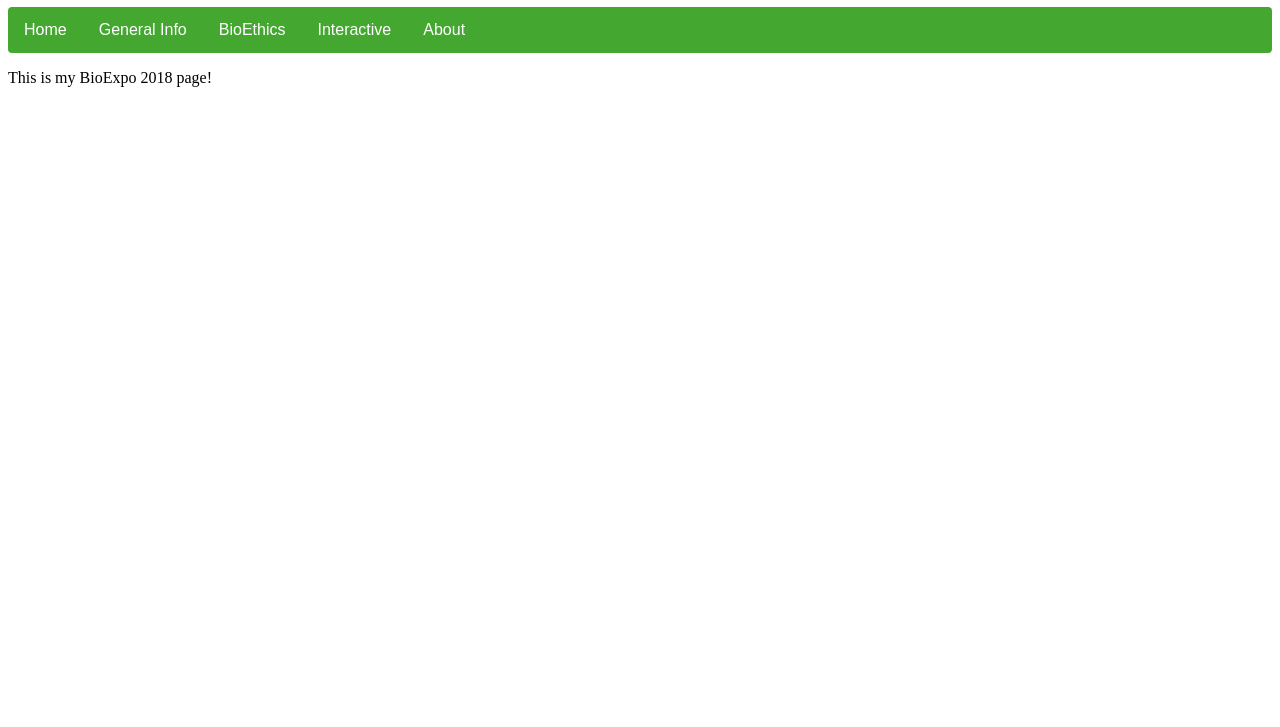
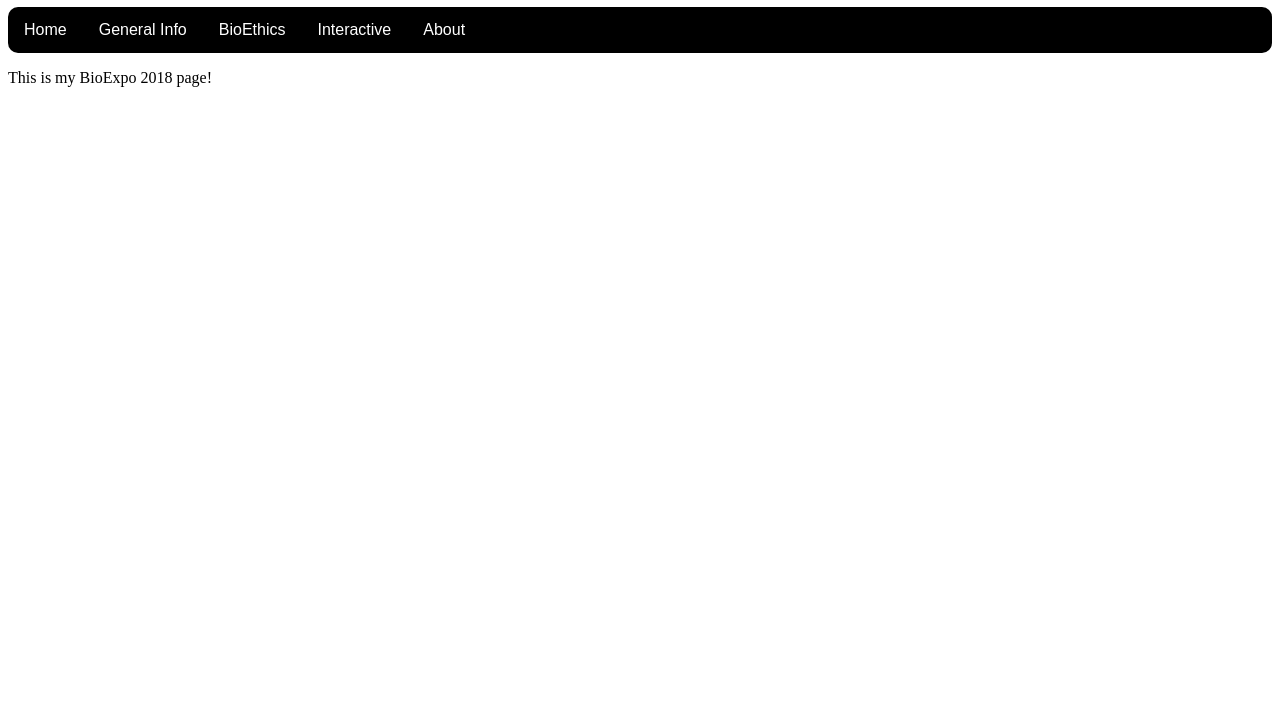
Before and after one commit to ETHG/ETHG.github.io, a plain HTML site: page index.html in a window 1280 px wide. Shown: the part 73-800 px from the top of the page. Drawn offline with Linux system fonts and the light colour scheme.

Commit message:
trying to color battery bar

```diff
--- a/basiccss.css
+++ b/basiccss.css
@@ -1,8 +1,8 @@
 .navbar {
     overflow: hidden;
-    background-color: #44a830;
+    background-color: black;
     font-family: Arial, Helvetica, sans-serif;
-    border-radius: 4px;
+    border-radius: 10px;
 }
 
 .navbar a {
```
